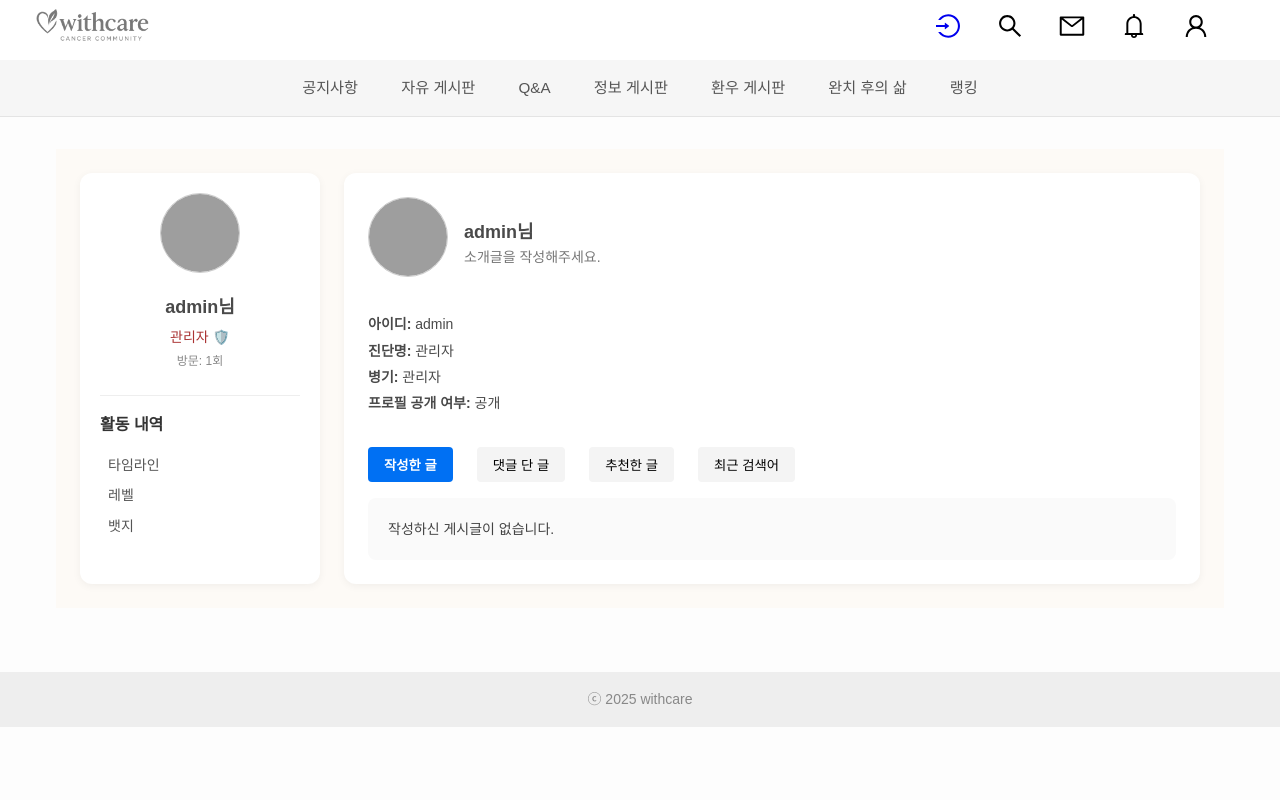
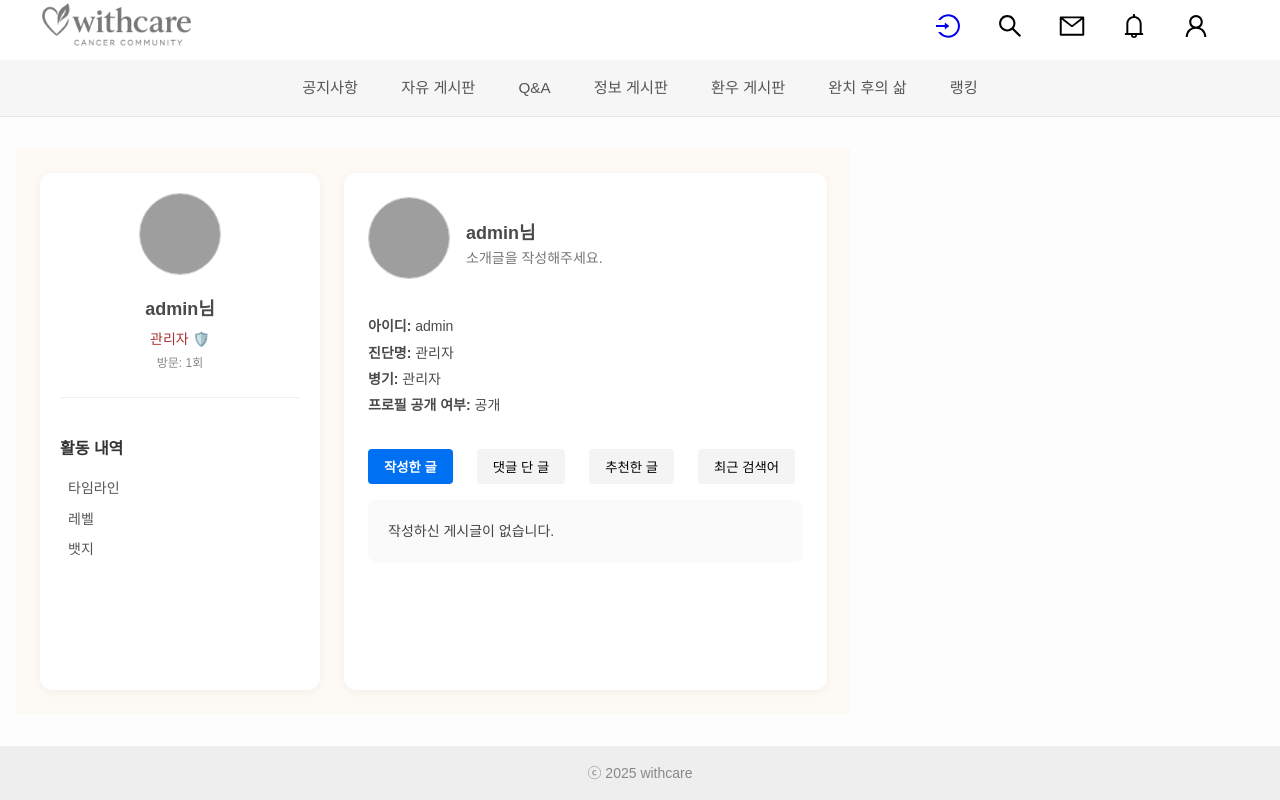
Before and after one commit to oneidsin/withcare_front, a Next.js app: page /profile in a window 1280 px wide. Built offline with nearby package versions, Linux system fonts and the light colour scheme; grey boxes are pictures that could not be loaded.

Commit message:
컴포넌트 추가

```diff
--- a/src/app/app.css
+++ b/src/app/app.css
@@ -1,38 +1,52 @@
 /* Reset & 기본 설정 */
-* {
-    box-sizing: border-box; /* padding, border 포함한 크기 계산 */
+html,
+body {
+    height: 100%;
+    /* html과 body가 전체 높이를 차지하도록 설정 */
     margin: 0;
     padding: 0;
 }
+
 body {
-    font-family: 'Pretendard', sans-serif; /* 전체 글꼴 설정 */
-    background-color: #fdfdfd; /* 전체 배경색 */
-    color: #4a4a4a; /* 기본 글자색 */
-    line-height: 1.6; /* 줄간격 */
-    overflow-x: hidden; /* 혹시 생길 수 있는 수평 스크롤 제거 */
+    font-family: 'Pretendard', sans-serif;
+    background-color: #fdfdfd;
+    color: #4a4a4a;
+    line-height: 1.6;
+    overflow-x: hidden;
+
+    /* --- ▼ Sticky Footer 적용 ▼ --- */
+    display: flex;
+    /* Flexbox 컨테이너로 설정 */
+    flex-direction: column;
+    /* 자식 요소(헤더, 네브, 메인, 푸터)를 세로로 쌓음 */
+    min-height: 100vh;
+    /* 최소 높이를 화면 전체 높이로 설정 */
+    /* --- ▲ Sticky Footer 적용 ▲ --- */
 }
 
-/* 헤더 영역 스타일 */
-.header {
-    height: 60px; /* 높이 고정 */
-    display: flex; /* 로고나 텍스트 수평 정렬 */
-    align-items: center; /* 수직 중앙 정렬 */
-    padding: 0 20px;
-    background-color: #fff;
-    box-sizing: border-box;
+/* 헤더, 네비게이션, 푸터는 고정 크기 유지 */
+.header,
+nav,
+footer {
+    flex-shrink: 0;
+    /* 높이가 줄어들지 않도록 설정 */
 }
 
 /* 로고 이미지 크기 조절 */
 .logo {
-    height: 150px;
-    width: auto; /* 비율 유지 */
+    height: 200px;
+    /* 로고 크기 적절히 조절 (기존 200px는 너무 클 수 있음) */
+    width: auto;
 }
 
 /* 내비게이션 바 (메뉴 줄) */
 nav {
-    display: flex; /* 메뉴 항목 수평 나열 */
-    justify-content: center; /* 가운데 정렬 */
-    gap: 24px; /* 항목 간 간격 */
+    display: flex;
+    /* 메뉴 항목 수평 나열 */
+    justify-content: center;
+    /* 가운데 정렬 */
+    gap: 24px;
+    /* 항목 간 간격 */
     background-color: #f6f6f6;
     padding: 11.2px 16px;
     border-bottom: 1px solid #e4e4e4;
@@ -56,11 +70,25 @@ nav a:hover {
 
 /* 흔들리는 애니메이션 정의 */
 @keyframes shake {
-    0% { transform: translateX(0); }
-    25% { transform: translateX(-2px); }
-    50% { transform: translateX(2px); }
-    75% { transform: translateX(-1px); }
-    100% { transform: translateX(0); }
+    0% {
+        transform: translateX(0);
+    }
+
+    25% {
+        transform: translateX(-2px);
+    }
+
+    50% {
+        transform: translateX(2px);
+    }
+
+    75% {
+        transform: translateX(-1px);
+    }
+
+    100% {
+        transform: translateX(0);
+    }
 }
 
 /* 키보드로 접근 시 포커스 스타일 */
@@ -69,11 +97,22 @@ nav a:focus-visible {
     outline-offset: 2px;
 }
 
-/* 페이지 주요 콘텐츠 컨테이너 */
+/* 페이지 주요 콘텐츠 컨테이너 (<main class="container">) */
 .container {
     padding: 32px 16px;
-    max-width: 1200px; /* 최대 너비 제한 */
-    margin: 0 auto; /* 가운데 정렬 */
+    max-width: 1800px;
+    margin: 0 auto;
+
+    /* --- ▼ Sticky Footer 적용 ▼ --- */
+    flex: 1;
+    /* 이 부분이 핵심! 남은 공간을 모두 차지하여 푸터를 밀어냄 */
+    display: flex;
+    /* 자식 요소(main-layout, msg-layout 등)가 높이를 채울 수 있도록 */
+    width: 100%;
+    /* 너비 100% 사용 */
+    box-sizing: border-box;
+    /* 패딩 포함 크기 계산 */
+    /* --- ▲ Sticky Footer 적용 ▲ --- */
 }
 
 /* 공통 카드 스타일 */
@@ -96,7 +135,8 @@ nav a:focus-visible {
     font-size: 17px;
     margin-bottom: 16px;
     color: #3a3a3a;
-    text-align: center; /* 가운데 정렬 */
+    text-align: center;
+    /* 가운데 정렬 */
 }
 
 /* 카드 안의 본문 텍스트 */
@@ -108,27 +148,34 @@ nav a:focus-visible {
 
 /* 버튼 공통 스타일 */
 .button {
-    background-color: rgba(174, 226, 255, 0.4); /* 연한 하늘 배경 */
+    background-color: rgba(174, 226, 255, 0.4);
+    /* 연한 하늘 배경 */
     color: #2d2d2d;
-    border: 1px solid rgba(135, 209, 255, 0.5); /* 연한 테두리 */
-    padding: 4px 10px; /* 버튼 내부 여백 */
+    border: 1px solid rgba(135, 209, 255, 0.5);
+    /* 연한 테두리 */
+    padding: 4px 10px;
+    /* 버튼 내부 여백 */
     font-size: 12px;
     border-radius: 4px;
     cursor: pointer;
     transition: all 0.2s ease;
-    box-shadow: 0 1px 2px rgba(0, 0, 0, 0.04); /* 약한 그림자 */
+    box-shadow: 0 1px 2px rgba(0, 0, 0, 0.04);
+    /* 약한 그림자 */
 }
 
 /* 버튼 마우스오버 시 */
 .button:hover {
     background-color: #ffffff;
-    transform: scale(1.02); /* 살짝 커짐 */
+    transform: scale(1.02);
+    /* 살짝 커짐 */
 }
 
 /* 버튼 클릭 시 */
 .button:active {
-    box-shadow: 0 0 12px 8px rgba(135, 209, 255, 0.5); /* 밝은 효과 */
-    transform: scale(0.98); /* 눌리는 효과 */
+    box-shadow: 0 0 12px 8px rgba(135, 209, 255, 0.5);
+    /* 밝은 효과 */
+    transform: scale(0.98);
+    /* 눌리는 효과 */
 }
 
 /* 푸터 스타일 */
@@ -138,17 +185,31 @@ footer {
     color: #888;
     padding: 16px;
     font-size: 14px;
-    margin-top: 32px;
+    /* margin-top: 32px; */
+    /* 필요 시 조절하거나 제거 */
+    flex-shrink: 0;
+    /* 높이가 줄어들지 않도록 설정 */
 }
 
-/* 페이지 전체 레이아웃 */
+/* --- ▼ 페이지별 레이아웃 공통 설정 ▼ --- */
+/* page.jsx의 .main-layout과 msg.jsx의 .msg-layout이 .container를 채우도록 */
+.main-layout,
+.msg-layout {
+    flex: 1;
+    /* .container 내부에서 남은 공간을 모두 차지 */
+    display: flex;
+    /* 내부 요소 배치를 위해 flex 사용 */
+    width: 100%;
+    box-sizing: border-box;
+}
+
+/* .main-layout은 세로 배치 */
 .main-layout {
-    display: flex;
     flex-direction: column;
     gap: 32px;
-    padding: 32px;
-    max-width: 100%;
-    box-sizing: border-box; /* 여백 포함 계산 */
+    /* 기존 스타일 유지 */
+    /* padding: 32px; */
+    /* 부모(.container)에 패딩이 있으므로 중복될 수 있음. 확인 후 조절 */
 }
 
 /* 상단 영역: 정보게시판 + 오른쪽 카드 묶음 */
@@ -161,7 +222,8 @@ footer {
 
 /* 왼쪽 정보게시판 카드 */
 .large-card {
-    flex: 2; /* 더 넓게 */
+    flex: 2;
+    /* 더 넓게 */
     padding: 32px;
 }
 
@@ -234,8 +296,10 @@ footer {
 .header {
     height: 60px;
     display: flex;
-    justify-content: space-between; /* 좌측 로고, 우측 아이콘들 */
-    align-items: center;            /* 수직 가운데 정렬 */
+    justify-content: space-between;
+    /* 좌측 로고, 우측 아이콘들 */
+    align-items: center;
+    /* 수직 가운데 정렬 */
     padding: 0 20px;
     background-color: #fff;
     box-sizing: border-box;
@@ -244,11 +308,14 @@ footer {
 .header-right {
     display: flex;
     align-items: center;
-    gap: 16px; /* 아이콘 간격 */
+    gap: 16px;
+    /* 아이콘 간격 */
     margin-right: 50px;
 }
 
 .emoji {
-    font-size: 24px;  /* 원하는 크기로 설정 (예: 32px, 40px 등) */
-    line-height: 1;   /* 간격 맞추기 위해 라인 높이 조절 */
+    font-size: 24px;
+    /* 원하는 크기로 설정 (예: 32px, 40px 등) */
+    line-height: 1;
+    /* 간격 맞추기 위해 라인 높이 조절 */
 }
--- /dev/null
+++ b/src/components/layout/SidebarLayout.module.css
@@ -0,0 +1,98 @@
+.sidebar-layout {
+  display: flex;
+  flex: 1;
+  width: 100%;
+  /* height 제거 - container의 flex: 1이 높이를 자동으로 조절 */
+  box-shadow: 0 0 10px rgba(0, 0, 0, 0.1);
+  border-radius: 8px;
+  background-color: #fdfdfd;
+  overflow: hidden;
+  flex-direction: row;
+}
+
+.sidebar {
+  width: 250px;
+  background-color: #ffffff;
+  padding: 20px;
+  border-right: 1px solid #ddd;
+  display: flex;
+  flex-direction: column;
+  gap: 20px;
+  /* 프로필과 네비게이션 사이 간격 */
+  flex-shrink: 0;
+  /* --- ▼ 수정/추가 ▼ --- */
+  justify-content: center;
+  /* 자식 요소들을 세로 방향으로 중앙 정렬합니다. */
+  /* --- ▲ 수정/추가 ▲ --- */
+}
+
+.content-box {
+  flex: 1;
+  background-color: #ffffff;
+  margin: 10px;
+  padding: 20px;
+  border-radius: 8px;
+  box-shadow: 0 2px 10px rgba(0, 0, 0, 0.1);
+  overflow-y: auto;
+  box-sizing: border-box;
+}
+
+.user-profile {
+  display: flex;
+  flex-direction: column;
+  align-items: center;
+  gap: 10px;
+  padding-bottom: 15px;
+  border-bottom: 1px solid #eee;
+  /* 높이는 내용에 따라 자동으로 조절됩니다. */
+}
+
+.profile-pic {
+  width: 60px;
+  height: 60px;
+  border-radius: 50%;
+  object-fit: cover;
+}
+
+.user-name {
+  font-weight: bold;
+  font-size: 1.1em;
+  color: #333;
+}
+
+.sidebar-nav {
+  /* flex: 1; */
+  /* --- ▼ 수정 ▼ ---: 이 줄을 삭제하거나 주석 처리합니다. */
+  display: flex;
+  flex-direction: column;
+  align-items: center;
+  /* 내부 ul을 중앙 정렬 (이전 질문처럼 꽉 채우려면 stretch로 변경) */
+}
+
+.sidebar-nav :global(ul) {
+  list-style: none;
+  padding: 0;
+  margin: 0;
+  text-align: center;
+}
+
+.sidebar-nav :global(li) {
+  margin-bottom: 15px;
+}
+
+.sidebar-nav :global(a) {
+  display: flex;
+  align-items: center;
+  text-decoration: none;
+  color: #333;
+  font-size: 1em;
+  padding: 8px 12px;
+  border-radius: 6px;
+  transition: background-color 0.2s;
+  justify-content: flex-start;
+}
+
+.sidebar-nav :global(a:hover) {
+  background-color: #f5f5f5;
+  color: #0070f3;
+}
```
Also changed, not shown: src/app/msg/layout.jsx (+20 -38 lines), src/app/msg/msg.css (deleted, +0 -111 lines), src/components/layout/SidebarLayout.jsx (added, +37 -0 lines).
